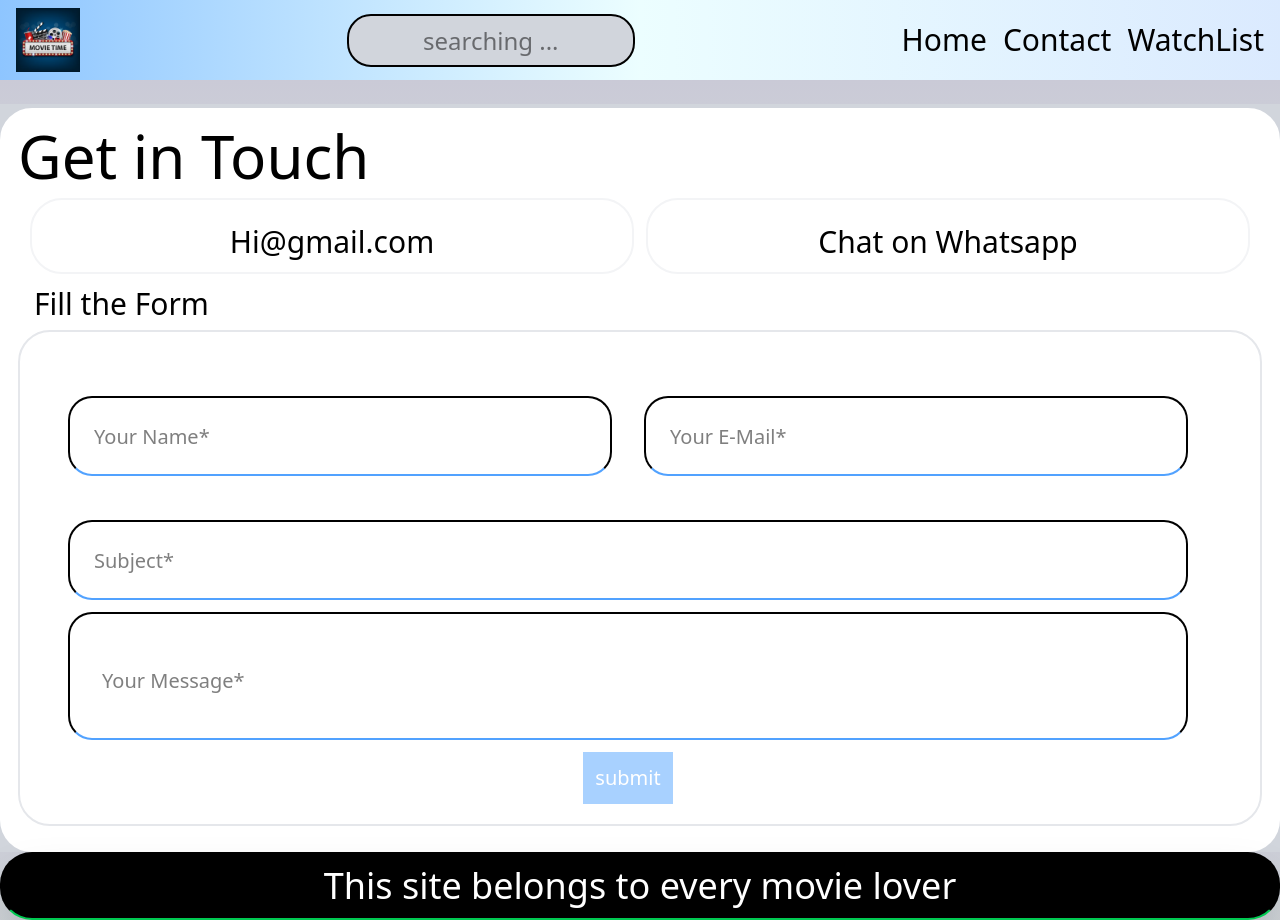
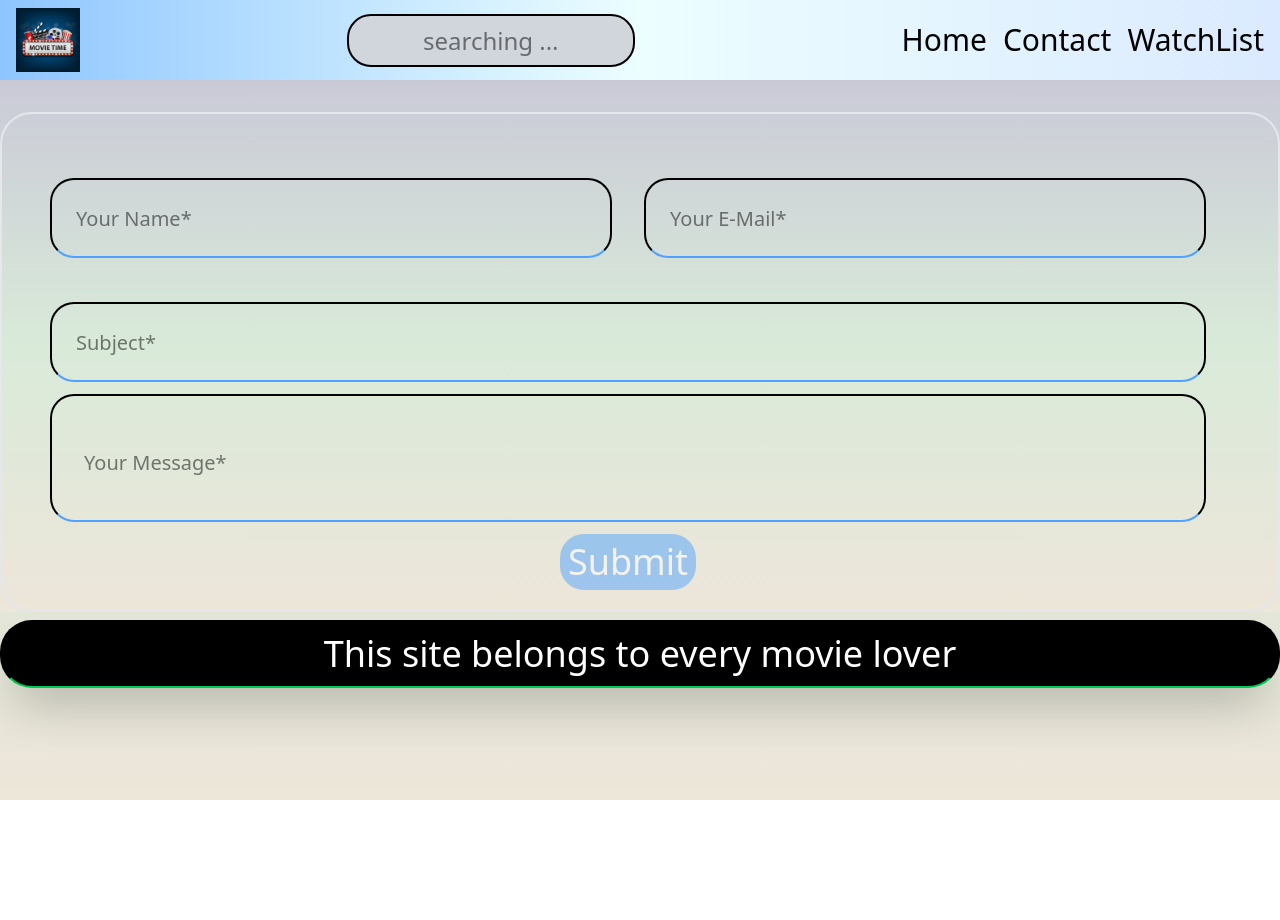
Before and after one commit to Nandaku45/Movies-Project, an Angular app: page /contact in a window 1280 px wide. After the commit the page ends 800 px from the top, so only its background shows below. Built offline with nearby package versions, Linux system fonts and the light colour scheme.

Commit message:
Contact form updated with some validations

```diff
--- a/src/app/Pages/contact/contact.html
+++ b/src/app/Pages/contact/contact.html
@@ -1,53 +1,50 @@
-<section  class="bg-gray-300 pt-1
-            ">
-            <div class="flex flex-col border-2 rounded-4xl border-white bg-white
-            container p-4">
-    <h3 class="text-6xl">Get in Touch</h3>
-    <div class="flex flex-col md:flex-row gap-3 p-3">
-        <div class="border-2 border-gray-100 flex flex-col h-full  rounded-4xl w-full items-center gap-3 p-3">
-            <i class="bi bi-envelope text-blue-400 text-7xl"></i>
-            <a href="mailto:nandars905260@gmail.com" class="text-3xl text-decoration-none">Hi@gmail.com</a>
 
-        </div>
-        <div class="border-2 border-gray-100 flex flex-col h-full rounded-4xl  w-full items-center gap-3 p-3">
-            <i class="bi bi-whatsapp text-blue-400 text-7xl"></i>
-            <a href="https://wa.me/919618869787" target="_blank" class="text-3xl text-decoration-none">Chat on Whatsapp</a>
+
+
+<form #MyForm="ngForm" (ngSubmit)="SubmitForm(MyForm)">
+  <div class="border-2 flex flex-col text-xl rounded-4xl border-gray-200 gap-3 pr-10 my-2 py-5 pl-4 pt-8 justify-center items-center w-full container">
+
+    <div class="flex flex-col md:flex-row gap-8 p-8 w-full">
+
+      <input type="text" placeholder="Your Name*" class="border-2 border-b-blue-400 rounded-3xl w-full p-6 h-20"
+             required #name="ngModel" ngModel name="name" minlength="4">
+
+      <input type="text" placeholder="Your E-Mail*" class="border-2 border-b-blue-400 rounded-3xl h-20 w-full p-6"
+             required #email="ngModel" ngModel name="email" minlength="6">
     </div>
 
+    <div *ngIf="name.touched && name.invalid" class="text-red-600 text-left">
+      <p *ngIf="name.errors?.['required']">Enter the value in name field without leaving empty</p>
+      <p *ngIf="name.errors?.['minlength']">Name must be 4 characters long</p>
     </div>
-    <p class="text-3xl mx-4">Fill the Form</p>
-    <form>
-        <div class="border-2 flex flex-col text-xl rounded-4xl border-gray-200  gap-3 pr-10 my-2 py-5 pl-4  pt-8  justify-center items-center w-full container">
-               <div class="flex flex-col md:flex-row gap-8 p-8 w-full">
 
-         <input type="text" placeholder="Your Name*" class="border-2 border-b-blue-400 rounded-3xl w-full p-6 h-20" required #name="ngModel" ngModel name="name">
+    <div *ngIf="email.touched && email.invalid" class="text-red-600 text-left">
+      <p *ngIf="email.errors?.['required']">Email is required</p>
+      <p *ngIf="email.errors?.['minlength']">Email must be 6 characters long</p>
+    </div>
 
-        <input type="text" placeholder="Your E-Mail*" class="border-2 border-b-blue-400 rounded-3xl h-20 w-full p-6" required #email="ngModel" ngModel name="email" minlength="6">
+    <!-- Subject -->
+    <div class="px-8 w-full flex flex-col">
+      <input type="text" class="border-2 border-b-blue-400 rounded-3xl w-full h-20 p-6"
+             placeholder="Subject*" required #subject="ngModel" ngModel name="subject">
 
-       </div>
-       <div *ngIf="name.touched && name?.errors?.['required'] && name?.errors?.['minlength']" class="text-red-600 text-left">
-            <p>Enter the value  in name field without leaving empty</p>
-         </div>
-         <div *ngIf="name.valid && email.touched && email?.errors?.['required']" class="text-red-600 text-left">
-            <p>Enter the value  in email field without leaving empty</p>
-         </div>
-<div class="px-8 w-full flex flex-col">
-       <input type="text" class="border-2 border-b-blue-400 rounded-3xl w-full h-20 p-6" placeholder="Subject*" required #subject="ngModel" ngModel name="subject">
-        <div *ngIf="name.valid && email.valid && subject.touched && subject?.errors?.['required']">
-            <p class="text-red-500">Subject filed should not left empty</p>
+      <div *ngIf="subject.touched && subject.invalid">
+        <p class="text-red-500">Enter the subject without leaving empty</p>
       </div>
     </div>
 
+    <!-- Message -->
     <div class="px-8 w-full">
-        <input class="rounded-3xl  pt-2 pl-8 w-full border-2 border-b-blue-400 h-32" placeholder="Your Message*" required #msg="ngModel" ngModel name="message">
-<div *ngIf="name.valid && email.valid && subject.valid && msg?.errors?.['required'] && msg.touched">
-            <p class="text-red-500">Subject filed should not left empty</p>
+      <input class="rounded-3xl pt-2 pl-8 w-full border-2 border-b-blue-400 h-32"
+             placeholder="Your Message*" required #msg="ngModel" ngModel name="message">
+
+      <div *ngIf="msg.touched && msg.invalid">
+        <p class="text-red-500">Message cannot be empty</p>
       </div>
     </div>
-     <input type="submit" class="bg-blue-400 text-white fs-2 p-3 rounded-4 hover:bg-blue-600 animate-pulse" (click)="validations(name)" value="submit">
+
+    <input type="submit" class="bg-blue-400 text-white  text-4xl p-2 rounded-3xl hover:bg-blue-600 animate-pulse"
+           value="Submit">
 
   </div>
 </form>
-
-    </div>
-</section>
--- a/src/app/Pages/contact/contact.ts
+++ b/src/app/Pages/contact/contact.ts
@@ -12,4 +12,9 @@ logo='Nanda.jpg'
 validations(v:any){
   console.log(v);
 }
+SubmitForm(form:any){
+  console.log(form.value)
+  form.reset();
+  alert('You have successfully submitted the form');
 }
+}
--- a/src/app/Pages/home/home.ts
+++ b/src/app/Pages/home/home.ts
@@ -131,7 +131,7 @@ if(!this.m.isMovieExists(movie)){
   movie.buttontext="Movie added";
   alert('movie added to your watchlist');
 }
-else{
+if(this.m.isMovieExists(movie)){
   alert('movie already exists');
 }
 
```
Lines whose indentation alone changed are shown as unchanged.
